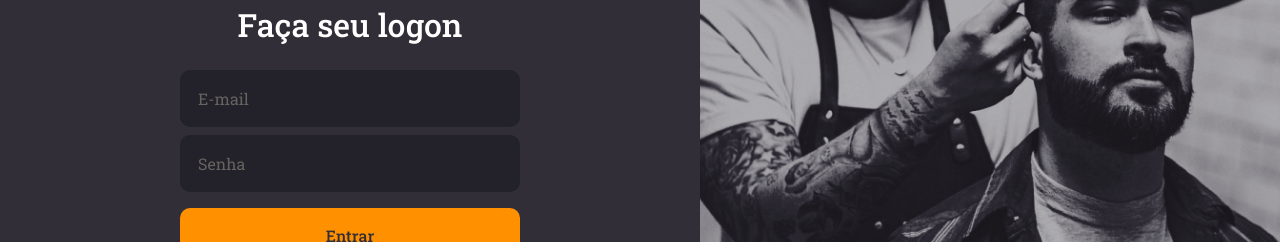
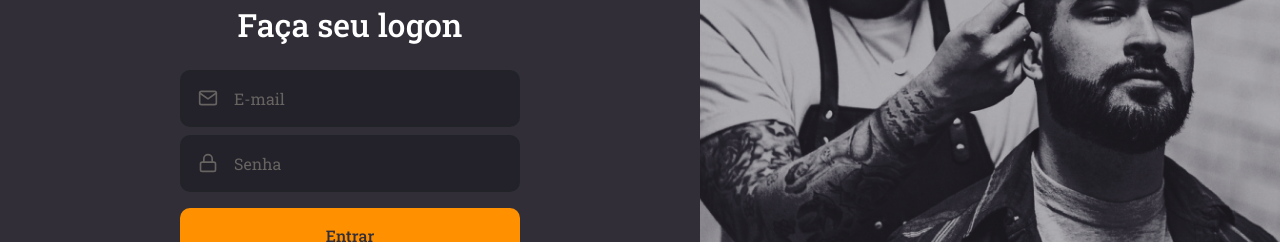
Before and after one commit to guibas741/goBarberFrontendTS, a React (Create React App) app: page / in a window 1280 px wide. Shown: the part 289-531 px from the top of the page. Built offline with nearby package versions, Linux system fonts and the light colour scheme.

Commit message:
Extracts reusable components to separate files

```diff
--- /dev/null
+++ b/src/components/Button/index.tsx
@@ -0,0 +1,12 @@
+import React, { ButtonHTMLAttributes } from 'react';
+import { Container } from './styles';
+
+type ButtonProps = ButtonHTMLAttributes<HTMLButtonElement>;
+
+const Button: React.FC<ButtonProps> = ({ children, ...rest }) => (
+  <Container type="button" {...rest}>
+    {children}
+  </Container>
+);
+
+export default Button;
--- /dev/null
+++ b/src/components/Button/styles.ts
@@ -0,0 +1,19 @@
+import { shade } from 'polished';
+import styled from 'styled-components';
+
+export const Container = styled.button`
+  background: #ff9000;
+  height: 56px;
+  border-radius: 10px;
+  border: 0;
+  padding: 0 16px;
+  color: #312e38;
+  width: 100%;
+  font-weight: 500;
+  margin-top: 16px;
+  transition: background-color 0.2s;
+
+  &:hover {
+    background: ${shade(0.2, '#ff9000')};
+  }
+`;
--- /dev/null
+++ b/src/components/Input/index.tsx
@@ -0,0 +1,17 @@
+import React, { InputHTMLAttributes } from 'react';
+import { IconBaseProps } from 'react-icons';
+import { Container } from './styles';
+
+interface InputProps extends InputHTMLAttributes<HTMLInputElement> {
+  name: string;
+  icon: React.ComponentType<IconBaseProps>;
+}
+
+const Input: React.FC<InputProps> = ({ icon: Icon, ...rest }) => (
+  <Container>
+    {Icon && <Icon size={20} />}
+    <input {...rest} />
+  </Container>
+);
+
+export default Input;
--- /dev/null
+++ b/src/components/Input/styles.ts
@@ -0,0 +1,32 @@
+import styled from 'styled-components';
+
+export const Container = styled.div`
+  background: #232129;
+  border-radius: 10px;
+  border: 2px solid #212329;
+  padding: 16px;
+  width: 100%;
+  color: #666360;
+
+  display: flex;
+  align-items: center;
+
+  & + div {
+    margin-top: 8px;
+  }
+
+  input {
+    color: #f4ede8;
+    background: transparent;
+    flex: 1;
+    border: 0;
+
+    &::placeholder {
+      color: #666360;
+    }
+  }
+
+  svg {
+    margin-right: 16px;
+  }
+`;
--- a/src/pages/SignIn/index.tsx
+++ b/src/pages/SignIn/index.tsx
@@ -1,7 +1,9 @@
 import React from 'react';
-import { FiLogIn } from 'react-icons/fi';
+import { FiLogIn, FiMail, FiLock } from 'react-icons/fi';
 import logoImg from '../../assets/logo.svg';
 import { Container, Content, Background } from './styles';
+import Input from '../../components/Input';
+import Button from '../../components/Button';
 
 const SignIn: React.FC = () => (
   <Container>
@@ -11,9 +13,14 @@
       <form>
         <h1>Faça seu logon</h1>
 
-        <input placeholder="E-mail" />
-        <input type="password" placeholder="Senha" />
-        <button type="submit">Entrar</button>
+        <Input name="email" icon={FiMail} placeholder="E-mail" />
+        <Input
+          name="password"
+          icon={FiLock}
+          type="password"
+          placeholder="Senha"
+        />
+        <Button type="submit">Entrar</Button>
 
         <a href="esqueci">Esqueci minha senha</a>
       </form>
--- a/src/pages/SignIn/styles.ts
+++ b/src/pages/SignIn/styles.ts
@@ -25,40 +25,6 @@
 
     h1 {
       margin-bottom: 24px;
-    }
-
-    input {
-      background: #232129;
-      color: #f4ede8;
-      border-radius: 10px;
-      border: 2px solid #212329;
-      padding: 16px;
-      width: 100%;
-
-      &::placeholder {
-        color: #666360;
-      }
-
-      & + input {
-        margin-top: 8px;
-      }
-    }
-
-    button {
-      background: #ff9000;
-      height: 56px;
-      border-radius: 10px;
-      border: 0;
-      padding: 0 16px;
-      color: #312e38;
-      width: 100%;
-      font-weight: 500;
-      margin-top: 16px;
-      transition: background-color 0.2s;
-
-      &:hover {
-        background: ${shade(0.2, '#ff9000')};
-      }
     }
 
     a {
```
Also changed, not shown: .eslintrc.json.
